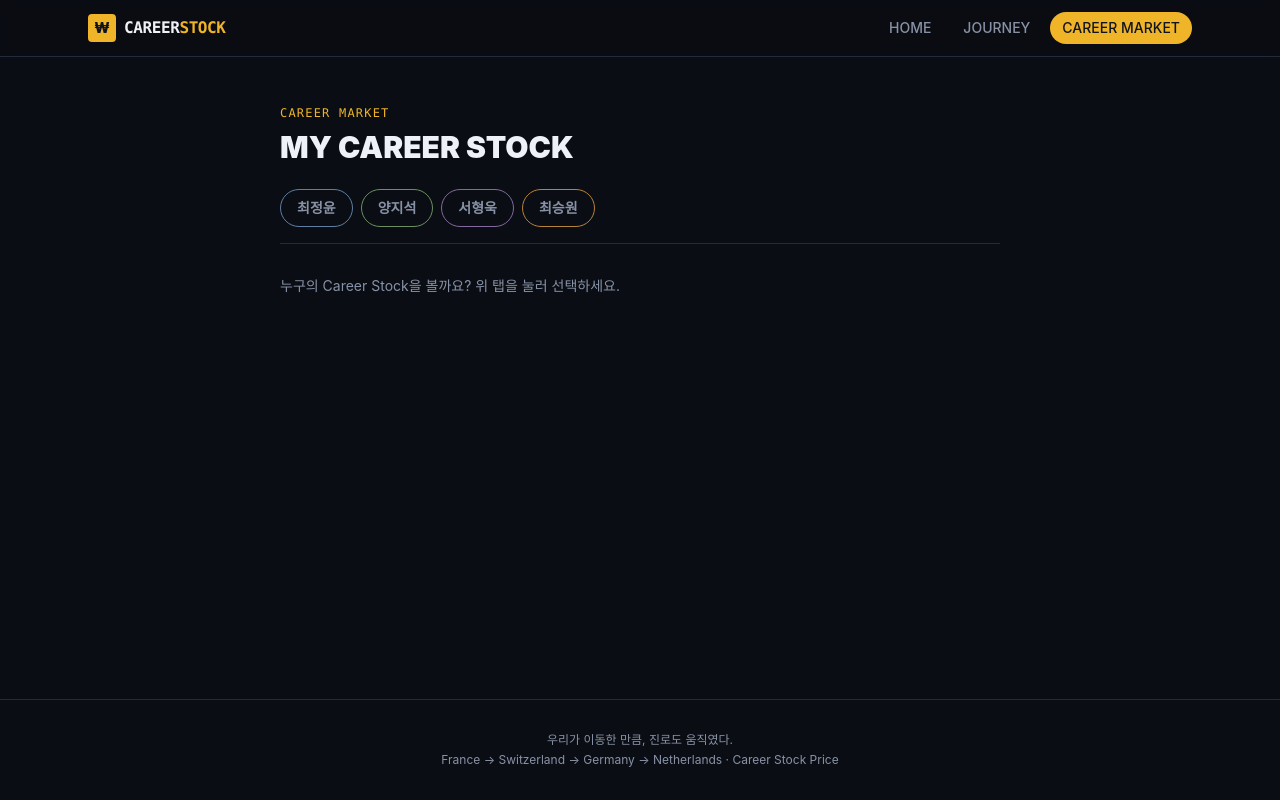
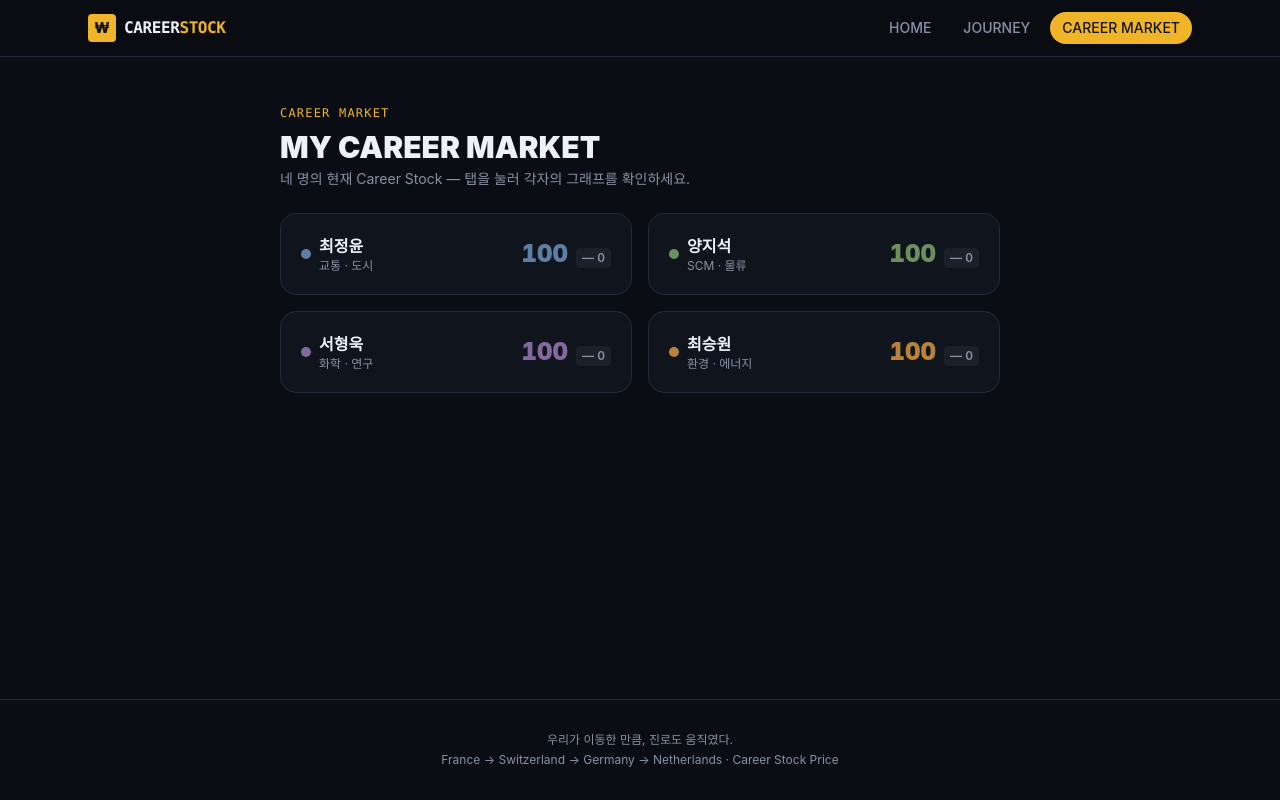
Before and after one commit to jisuk10316-tech/career-stock-price, a React (Vite) app: page /market in a window 1280 px wide. Built offline with nearby package versions, Linux system fonts and the light colour scheme.

Commit message:
Use the price/delta card grid for the Career Market landing screen
Restore the richer card layout (color dot, name, role, current price,
delta) for the no-member-selected view, matching what's already on
Home — plain name pills lost too much information.

```diff
--- a/src/pages/CareerMarket.tsx
+++ b/src/pages/CareerMarket.tsx
@@ -72,24 +72,48 @@ export default function CareerMarket() {
         <p className="mb-2 font-mono text-xs tracking-widest text-[var(--color-brand)]">
           CAREER MARKET
         </p>
-        <h1 className="mb-6 text-2xl font-black sm:text-3xl">MY CAREER STOCK</h1>
+        <h1 className="mb-1 text-2xl font-black sm:text-3xl">MY CAREER MARKET</h1>
+        <p className="mb-6 text-sm text-[var(--color-muted)]">
+          네 명의 현재 Career Stock — 탭을 눌러 각자의 그래프를 확인하세요.
+        </p>
 
-        <div className="mb-8 flex flex-wrap gap-2 border-b border-[var(--color-border)] pb-4">
-          {members.map((m) => (
+        <div className="grid gap-4 sm:grid-cols-2">
+          {members.map((m) => {
+            const memberSeries = computeSeries(loadEntries(m.id))
+            const current = memberSeries.length
+              ? memberSeries[memberSeries.length - 1].price
+              : START_PRICE
+            const change = current - START_PRICE
+            return (
               <Link
                 key={m.id}
                 to={`/market/${m.id}`}
-              className="rounded-full border border-[var(--color-border)] px-4 py-2 text-sm font-bold text-[var(--color-muted)] transition-colors hover:text-[var(--color-ink)]"
-              style={{ borderColor: m.color }}
+                className="group rounded-2xl border border-[var(--color-border)] bg-[var(--color-surface)] p-5 transition-colors hover:border-[var(--color-brand)]"
               >
+                <div className="flex items-center justify-between">
+                  <div className="flex items-center gap-2">
+                    <span
+                      className="h-2.5 w-2.5 rounded-full"
+                      style={{ backgroundColor: m.color }}
+                    />
+                    <div>
+                      <h3 className="text-base font-bold text-[var(--color-ink)] group-hover:text-[var(--color-brand)]">
                         {m.name}
+                      </h3>
+                      <p className="text-xs text-[var(--color-muted)]">{m.role}</p>
+                    </div>
+                  </div>
+                  <div className="flex items-baseline gap-2">
+                    <span className="text-2xl font-black tabular" style={{ color: m.color }}>
+                      {current}
+                    </span>
+                    <Delta value={change} size="sm" />
+                  </div>
+                </div>
               </Link>
-          ))}
+            )
+          })}
         </div>
-
-        <p className="text-sm text-[var(--color-muted)]">
-          누구의 Career Stock을 볼까요? 위 탭을 눌러 선택하세요.
-        </p>
       </div>
     )
   }
```
Lines whose indentation alone changed are shown as unchanged.
